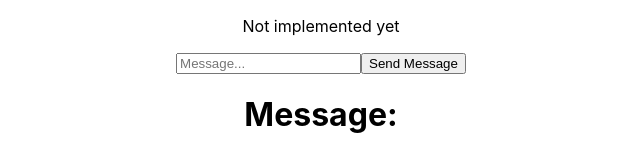
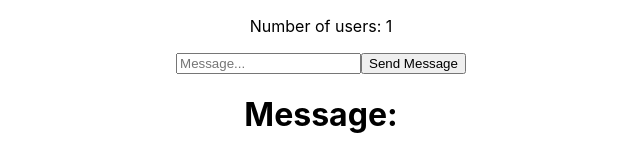
Before and after one commit to Konrad-Jalowy/minireactchat, a React (Create React App) app in the folder client/: page / in a window 1280 px wide. Shown: the top 160 px of the page, without its empty margins (319-959 px from the left). Built offline with nearby package versions, Linux system fonts and the light colour scheme; no server answers; the HTML template or start-up script is replaced by a standard one.

Commit message:
were getting somewhere

```diff
--- a/client/src/components/UsrNumber.js
+++ b/client/src/components/UsrNumber.js
@@ -1,6 +1,9 @@
+import { useEffect, useState } from "react";
+
 function UsrNumber({socket}){
+    const [usrNum, setUsrNum] = useState(1);
     return (
-        <><p>Not implemented yet</p></>
+        <><p>Number of users: {usrNum}</p></>
     );
 };
 
```
